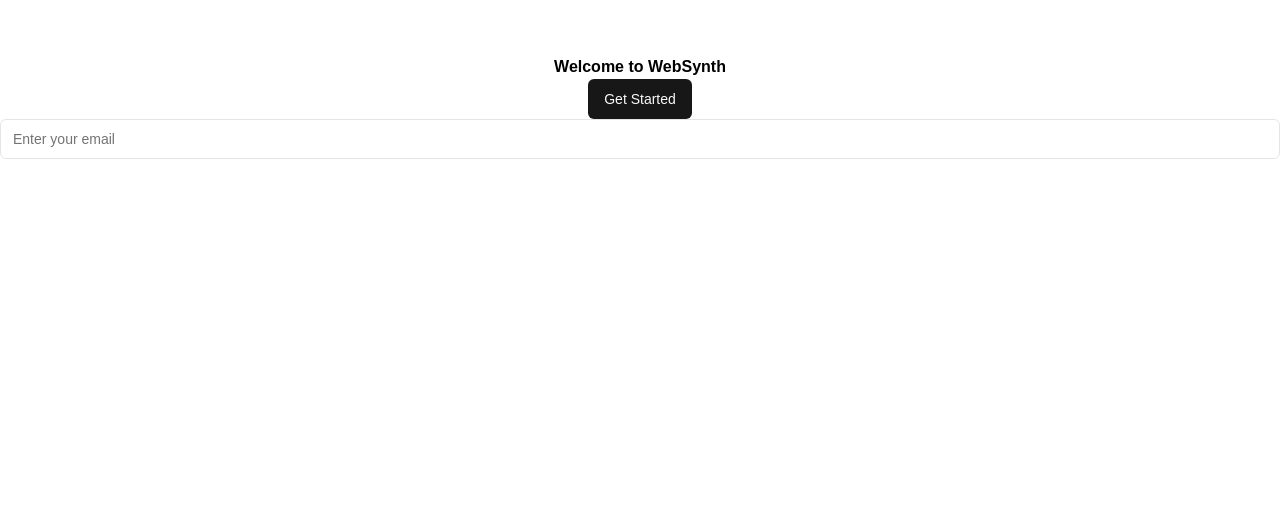
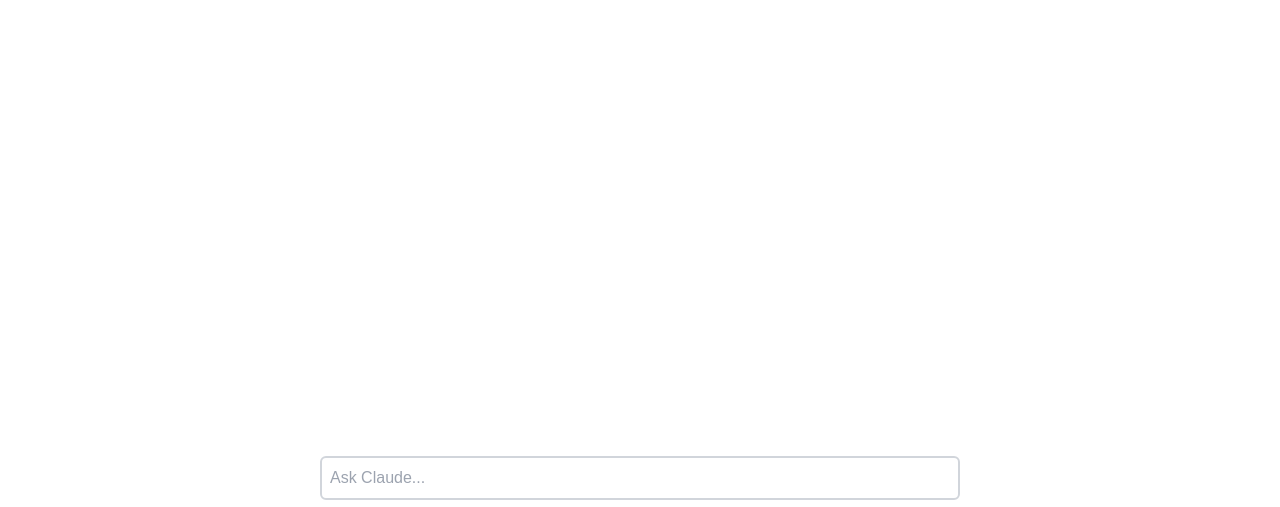
Before and after one commit to suhas-arun/websynth, a Next.js app in the folder frontend/websynth/: page / in a window 1280 px wide. Shown: the part 293-800 px from the top of the page. Built offline with nearby package versions, Linux system fonts and the light colour scheme.

Commit message:
feat: create basic input box

```diff
--- a/frontend/websynth/src/app/page.tsx
+++ b/frontend/websynth/src/app/page.tsx
@@ -1,13 +1,9 @@
-import { Button } from "@/components/ui/button";
-import { Input } from "@/components/ui/input";
-import Image from "next/image";
+import InputPrompt from "@/components/ui/InputPrompt";
 
 export default function Home() {
   return (
-    <div className="justify-center items-center flex flex-col h-screen">
-      <p className="font-bold">Welcome to WebSynth</p>
-      <Button>Get Started</Button>
-      <Input placeholder="Enter your email" />
+    <div className="justify-end items-center flex flex-col h-screen">
+      <InputPrompt />
     </div>
   );
 }
--- /dev/null
+++ b/frontend/websynth/src/components/ui/InputPrompt.tsx
@@ -0,0 +1,60 @@
+"use client";
+
+import { zodResolver } from "@hookform/resolvers/zod";
+import { useForm } from "react-hook-form";
+import { z } from "zod";
+import {
+  Form,
+  FormField,
+  FormItem,
+} from "@/components/ui/form";
+import TextareaAutosize from "react-textarea-autosize";
+
+const formSchema = z.object({
+  prompt: z.string(),
+})
+
+const InputPrompt = () => {
+  const form = useForm<z.infer<typeof formSchema>>({
+    resolver: zodResolver(formSchema),
+    defaultValues: {
+      prompt: "",
+    },
+  })
+
+  // Submit form on Enter key press (Shift + Enter for new line)
+  const handleKeyDown = (e: React.KeyboardEvent) => {
+    if (e.key === 'Enter' && !e.shiftKey) {
+      e.preventDefault();
+      form.handleSubmit(onSubmit)();
+    }
+  }
+
+  function onSubmit(values: z.infer<typeof formSchema>) {
+    console.log(values);
+  }
+
+  return (
+    <Form {...form}>
+      <form onSubmit={form.handleSubmit(onSubmit)} className="w-1/2">
+        <FormField
+          control={form.control}
+          name="prompt"
+          render={({ field }) => (
+            <FormItem>
+                <TextareaAutosize
+                  placeholder="Ask Claude..." {...field}
+                  className="border-solid resize-none border-2 border-gray-300 rounded-md w-full p-2"
+                  onKeyDown={handleKeyDown}
+                  minRows={1}
+                  maxRows={4}
+                />
+            </FormItem>
+          )}
+        />
+      </form>
+    </Form>
+  )
+}
+
+export default InputPrompt;
--- /dev/null
+++ b/frontend/websynth/src/components/ui/form.tsx
@@ -0,0 +1,178 @@
+"use client"
+
+import * as React from "react"
+import * as LabelPrimitive from "@radix-ui/react-label"
+import { Slot } from "@radix-ui/react-slot"
+import {
+  Controller,
+  ControllerProps,
+  FieldPath,
+  FieldValues,
+  FormProvider,
+  useFormContext,
+} from "react-hook-form"
+
+import { cn } from "@/lib/utils"
+import { Label } from "@/components/ui/label"
+
+const Form = FormProvider
+
+type FormFieldContextValue<
+  TFieldValues extends FieldValues = FieldValues,
+  TName extends FieldPath<TFieldValues> = FieldPath<TFieldValues>
+> = {
+  name: TName
+}
+
+const FormFieldContext = React.createContext<FormFieldContextValue>(
+  {} as FormFieldContextValue
+)
+
+const FormField = <
+  TFieldValues extends FieldValues = FieldValues,
+  TName extends FieldPath<TFieldValues> = FieldPath<TFieldValues>
+>({
+  ...props
+}: ControllerProps<TFieldValues, TName>) => {
+  return (
+    <FormFieldContext.Provider value={{ name: props.name }}>
+      <Controller {...props} />
+    </FormFieldContext.Provider>
+  )
+}
+
+const useFormField = () => {
+  const fieldContext = React.useContext(FormFieldContext)
+  const itemContext = React.useContext(FormItemContext)
+  const { getFieldState, formState } = useFormContext()
+
+  const fieldState = getFieldState(fieldContext.name, formState)
+
+  if (!fieldContext) {
+    throw new Error("useFormField should be used within <FormField>")
+  }
+
+  const { id } = itemContext
+
+  return {
+    id,
+    name: fieldContext.name,
+    formItemId: `${id}-form-item`,
+    formDescriptionId: `${id}-form-item-description`,
+    formMessageId: `${id}-form-item-message`,
+    ...fieldState,
+  }
+}
+
+type FormItemContextValue = {
+  id: string
+}
+
+const FormItemContext = React.createContext<FormItemContextValue>(
+  {} as FormItemContextValue
+)
+
+const FormItem = React.forwardRef<
+  HTMLDivElement,
+  React.HTMLAttributes<HTMLDivElement>
+>(({ className, ...props }, ref) => {
+  const id = React.useId()
+
+  return (
+    <FormItemContext.Provider value={{ id }}>
+      <div ref={ref} className={cn("space-y-2", className)} {...props} />
+    </FormItemContext.Provider>
+  )
+})
+FormItem.displayName = "FormItem"
+
+const FormLabel = React.forwardRef<
+  React.ElementRef<typeof LabelPrimitive.Root>,
+  React.ComponentPropsWithoutRef<typeof LabelPrimitive.Root>
+>(({ className, ...props }, ref) => {
+  const { error, formItemId } = useFormField()
+
+  return (
+    <Label
+      ref={ref}
+      className={cn(error && "text-red-500 dark:text-red-900", className)}
+      htmlFor={formItemId}
+      {...props}
+    />
+  )
+})
+FormLabel.displayName = "FormLabel"
+
+const FormControl = React.forwardRef<
+  React.ElementRef<typeof Slot>,
+  React.ComponentPropsWithoutRef<typeof Slot>
+>(({ ...props }, ref) => {
+  const { error, formItemId, formDescriptionId, formMessageId } = useFormField()
+
+  return (
+    <Slot
+      ref={ref}
+      id={formItemId}
+      aria-describedby={
+        !error
+          ? `${formDescriptionId}`
+          : `${formDescriptionId} ${formMessageId}`
+      }
+      aria-invalid={!!error}
+      {...props}
+    />
+  )
+})
+FormControl.displayName = "FormControl"
+
+const FormDescription = React.forwardRef<
+  HTMLParagraphElement,
+  React.HTMLAttributes<HTMLParagraphElement>
+>(({ className, ...props }, ref) => {
+  const { formDescriptionId } = useFormField()
+
+  return (
+    <p
+      ref={ref}
+      id={formDescriptionId}
+      className={cn("text-sm text-neutral-500 dark:text-neutral-400", className)}
+      {...props}
+    />
+  )
+})
+FormDescription.displayName = "FormDescription"
+
+const FormMessage = React.forwardRef<
+  HTMLParagraphElement,
+  React.HTMLAttributes<HTMLParagraphElement>
+>(({ className, children, ...props }, ref) => {
+  const { error, formMessageId } = useFormField()
+  const body = error ? String(error?.message) : children
+
+  if (!body) {
+    return null
+  }
+
+  return (
+    <p
+      ref={ref}
+      id={formMessageId}
+      className={cn("text-sm font-medium text-red-500 dark:text-red-900", className)}
+      {...props}
+    >
+      {body}
+    </p>
+  )
+})
+FormMessage.displayName = "FormMessage"
+
+export {
+  useFormField,
+  Form,
+  FormItem,
+  FormLabel,
+  FormControl,
+  FormDescription,
+  FormMessage,
+  FormField,
+}
--- /dev/null
+++ b/frontend/websynth/src/components/ui/label.tsx
@@ -0,0 +1,26 @@
+"use client"
+
+import * as React from "react"
+import * as LabelPrimitive from "@radix-ui/react-label"
+import { cva, type VariantProps } from "class-variance-authority"
+
+import { cn } from "@/lib/utils"
+
+const labelVariants = cva(
+  "text-sm font-medium leading-none peer-disabled:cursor-not-allowed peer-disabled:opacity-70"
+)
+
+const Label = React.forwardRef<
+  React.ElementRef<typeof LabelPrimitive.Root>,
+  React.ComponentPropsWithoutRef<typeof LabelPrimitive.Root> &
+    VariantProps<typeof labelVariants>
+>(({ className, ...props }, ref) => (
+  <LabelPrimitive.Root
+    ref={ref}
+    className={cn(labelVariants(), className)}
+    {...props}
+  />
+))
+Label.displayName = LabelPrimitive.Root.displayName
+
+export { Label }
--- /dev/null
+++ b/frontend/websynth/src/components/ui/textarea.tsx
@@ -0,0 +1,22 @@
+import * as React from "react"
+
+import { cn } from "@/lib/utils"
+
+const Textarea = React.forwardRef<
+  HTMLTextAreaElement,
+  React.ComponentProps<"textarea">
+>(({ className, ...props }, ref) => {
+  return (
+    <textarea
+      className={cn(
+        "flex min-h-[80px] w-full rounded-md border border-neutral-200 bg-white px-3 py-2 text-base ring-offset-white placeholder:text-neutral-500 focus-visible:outline-none focus-visible:ring-2 focus-visible:ring-neutral-950 focus-visible:ring-offset-2 disabled:cursor-not-allowed disabled:opacity-50 md:text-sm dark:border-neutral-800 dark:bg-neutral-950 dark:ring-offset-neutral-950 dark:placeholder:text-neutral-400 dark:focus-visible:ring-neutral-300",
+        className
+      )}
+      ref={ref}
+      {...props}
+    />
+  )
+})
+Textarea.displayName = "Textarea"
+
+export { Textarea }
```
Also changed, not shown: frontend/websynth/package.json (+6 -1 lines), 1 other file (tests, documents, lock files or other folders).
